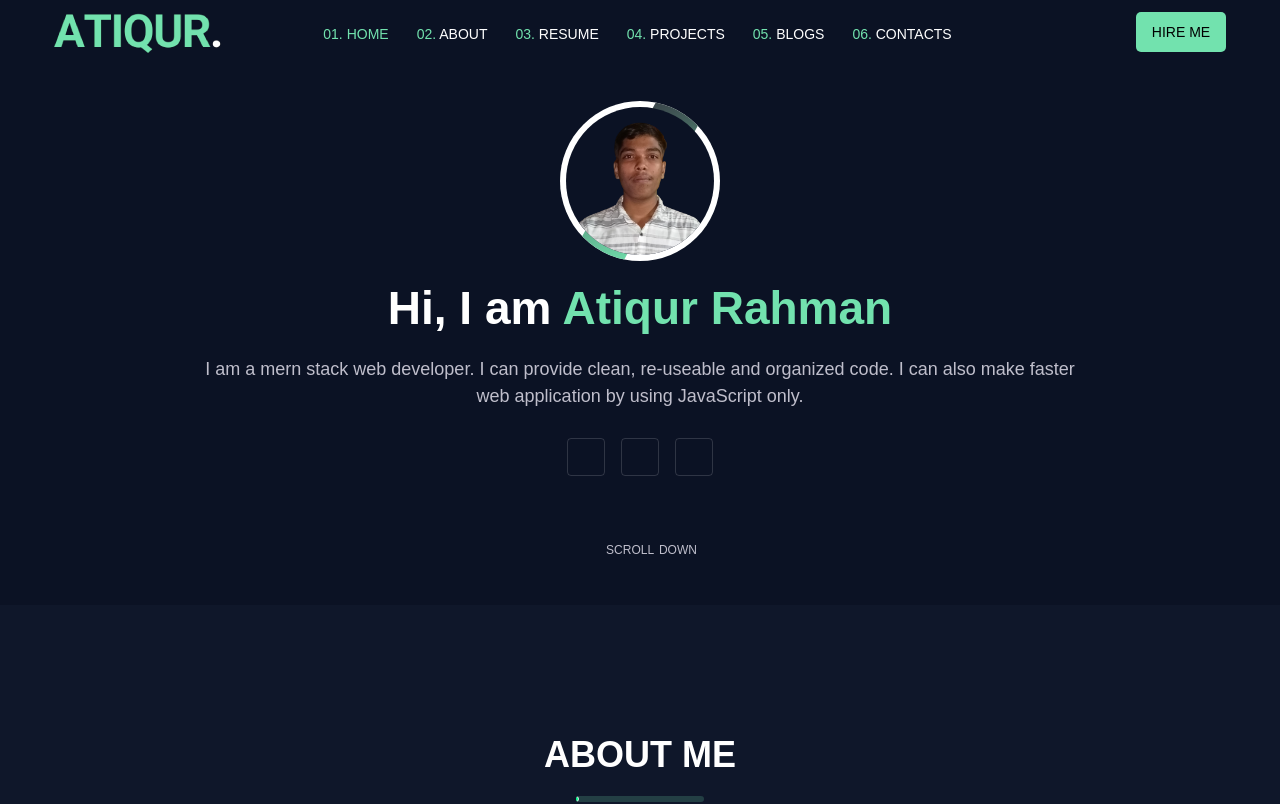
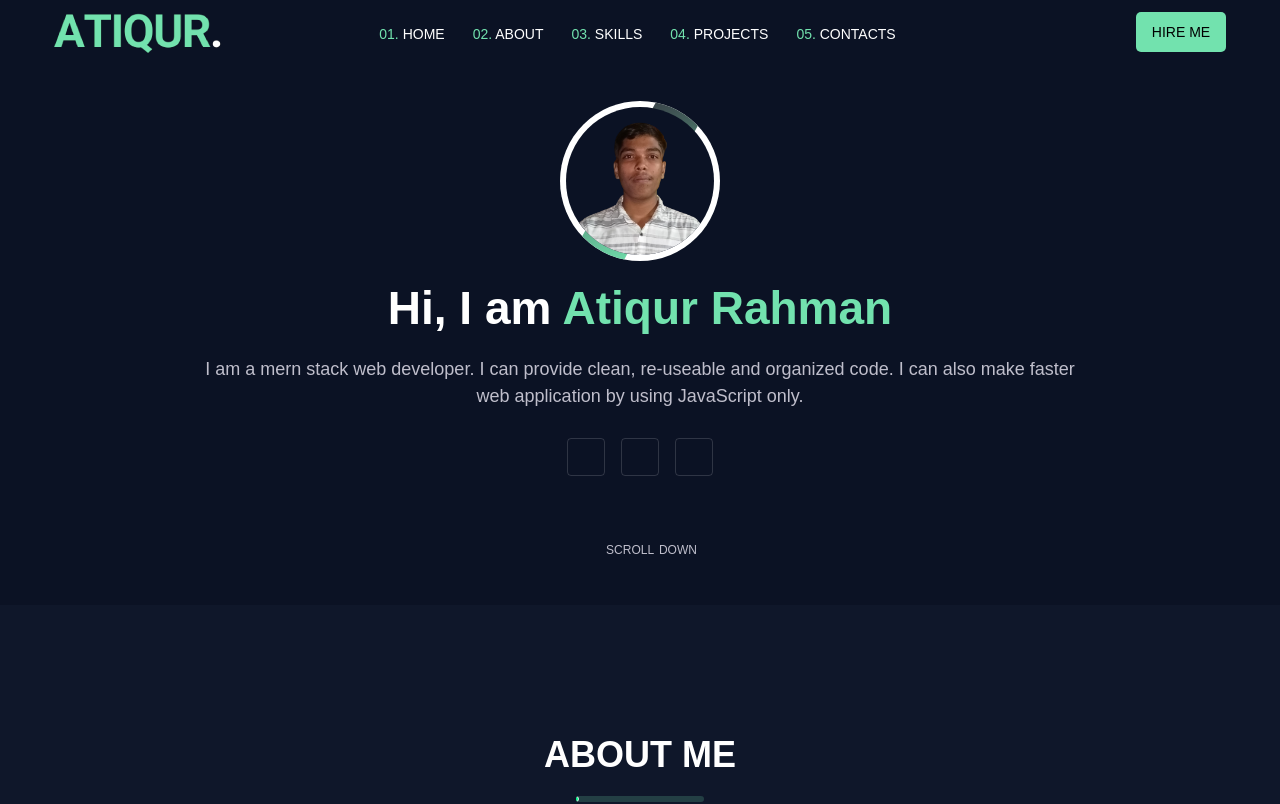
Before and after one commit to md-atiqurrahman/my-portfolio-website, a React (Create React App) app: page / in a window 1280 px wide. Shown: the top 804 px of the page. Built offline with nearby package versions, Linux system fonts and the light colour scheme; some icons are missing; a web font is replaced by a local one.

Commit message:
add AnchorLink in navbar

```diff
--- a/package.json
+++ b/package.json
@@ -8,6 +8,7 @@
     "@testing-library/user-event": "^13.5.0",
     "daisyui": "^2.25.0",
     "react": "^18.2.0",
+    "react-anchor-link-smooth-scroll": "^1.0.12",
     "react-dom": "^18.2.0",
     "react-router-dom": "^6.3.0",
     "react-scripts": "5.0.1",
--- a/src/Pages/Home/About/About.js
+++ b/src/Pages/Home/About/About.js
@@ -18,7 +18,7 @@ const About = () => {
     }
 
     return (
-        <section className='bg-[#0f172a]'>
+        <section id='about' className='bg-[#0f172a]'>
             <div className='pt-[128px] pb-[56px] text-center '>
                 <h1 className='text-[36px] leading-[1.2] uppercase font-bold text-white mb-[20px]'>About Me</h1>
                 <div className='title-divider bg-primary bg-opacity-20 w-32 h-1.5 mx-auto rounded'>
@@ -26,7 +26,7 @@ const About = () => {
                 </div>
             </div>
             <div className="hero relative">
-                <div className="hero-content grid grid-cols-2 gap-7 w-[92%] mx-auto pt-0 pb-[128px] px-0 ">
+                <div className="hero-content grid grid-cols-2 gap-7 w-[92%] mx-auto pt-0 pb-0 px-0 ">
                     <div className='overflow-hidden rounded-lg'>
                         <div className='relative border-[10px] rounded-lg border-primary border-opacity-20'>
                             <span className='bottom-anime absolute top-auto left-auto -bottom-2.5 h-2.5 w-10 rounded-full bg-gradient-to-r from-primary to-transparent'></span>
--- a/src/Pages/Home/Contacts/Contacts.js
+++ b/src/Pages/Home/Contacts/Contacts.js
@@ -4,7 +4,7 @@ import './Contacts.css';
 
 const Contacts = () => {
     return (
-        <section className='bg-[#0f172a] pb-[128px]'>
+        <section id='contacts' className='bg-[#0f172a] pt-[128px] pb-[128px]'>
             <div className='pb-[56px] text-center '>
                 <h1 className='text-[36px] leading-[1.2] uppercase font-bold text-white mb-[20px]'>Contact Me</h1>
                 <div className='title-divider bg-primary bg-opacity-20 w-32 h-1.5 mx-auto rounded'>
--- a/src/Pages/Home/Projects/Projects.js
+++ b/src/Pages/Home/Projects/Projects.js
@@ -11,7 +11,7 @@ import { Link } from 'react-router-dom';
 
 const Projects = () => {
     return (
-        <section className='bg-[#0f172a] pb-[128px]'>
+        <section id='projects' className='bg-[#0f172a] pt-[128px]'>
             <div className='pb-[56px] text-center '>
                 <h1 className='text-[36px] leading-[1.2] uppercase font-bold text-white mb-[20px]'>My Projects</h1>
                 <div className='title-divider bg-primary bg-opacity-20 w-32 h-1.5 mx-auto rounded'>
--- a/src/Pages/Home/Skills/Skills.js
+++ b/src/Pages/Home/Skills/Skills.js
@@ -3,7 +3,7 @@ import './Skills.css';
 
 const Skills = () => {
     return (
-        <section className='bg-[#0f172a]'>
+        <section id='skills' className='bg-[#0f172a] pt-[128px]'>
             <div className='pb-[56px] text-center '>
                 <h1 className='text-[36px] leading-[1.2] uppercase font-bold text-white mb-[20px]'>My Skills</h1>
                 <div className='title-divider bg-primary bg-opacity-20 w-32 h-1.5 mx-auto rounded'>
@@ -37,7 +37,7 @@ const Skills = () => {
                         <h5 className='text-[#fafafa] text-[18px] leading-[1.5] font-medium'>Full-stack Development</h5>
                     </div>
                 </div>
-                <div className='grid grid-cols-2 gap-7 pb-[128px] w-[92%] mx-auto'>
+                <div className='grid grid-cols-2 gap-7  w-[92%] mx-auto'>
                     <div>
                         <h5 className='text-[#fafafa] text-[18px] leading-[1.5] font-medium mb-[12px]'>
                             Javascript -
--- a/src/Pages/Shared/CustomLink/CustomLink.js
+++ b/src/Pages/Shared/CustomLink/CustomLink.js
@@ -8,7 +8,7 @@ function CustomLink({ children, to, ...props }) {
     return (
       <div>
         <Link
-          style={{ color: match? '#72e2ae': ''}}
+          style={{ color: match? '': ''}}
           to={to}
           {...props}
         >
--- a/src/Pages/Shared/Navbar/Navbar.js
+++ b/src/Pages/Shared/Navbar/Navbar.js
@@ -3,6 +3,7 @@ import { Link } from 'react-router-dom';
 import CustomLink from '../CustomLink/CustomLink';
 import './Navbar.css';
 import img from '../../../images/Header/name logo.png';
+import AnchorLink from 'react-anchor-link-smooth-scroll';
 
 const Navbar = () => {
     const navbarItems = <>
@@ -13,34 +14,28 @@ const Navbar = () => {
             </CustomLink>
         </li>
         <li className='navbar-item'>
-            <CustomLink as={Link} to='/about'>
+            <AnchorLink href='#about'>
                 <span className='text-primary'>02. </span>
                 About
-            </CustomLink>
+            </AnchorLink>
         </li>
         <li className='navbar-item'>
-            <CustomLink as={Link} to='/resume'>
+            <AnchorLink href='#skills'>
                 <span className='text-primary'>03. </span>
-                Resume
-            </CustomLink>
+                Skills
+            </AnchorLink>
         </li>
         <li className='navbar-item'>
-            <CustomLink as={Link} to='/projects'>
+            <AnchorLink href='#projects'>
                 <span className='text-primary'>04. </span>
                 Projects
-            </CustomLink>
+            </AnchorLink>
         </li>
         <li className='navbar-item'>
-            <CustomLink as={Link} to='/blogs'>
+            <AnchorLink href='#contacts'>
                 <span className='text-primary'>05. </span>
-                Blogs
-            </CustomLink>
-        </li>
-        <li className='navbar-item'>
-            <CustomLink as={Link} to='/contacts'>
-                <span className='text-primary'>06. </span>
                 Contacts
-            </CustomLink>
+            </AnchorLink>
         </li>
     </>
 
```
Also changed, not shown: 1 other file (tests, documents, lock files or other folders).
